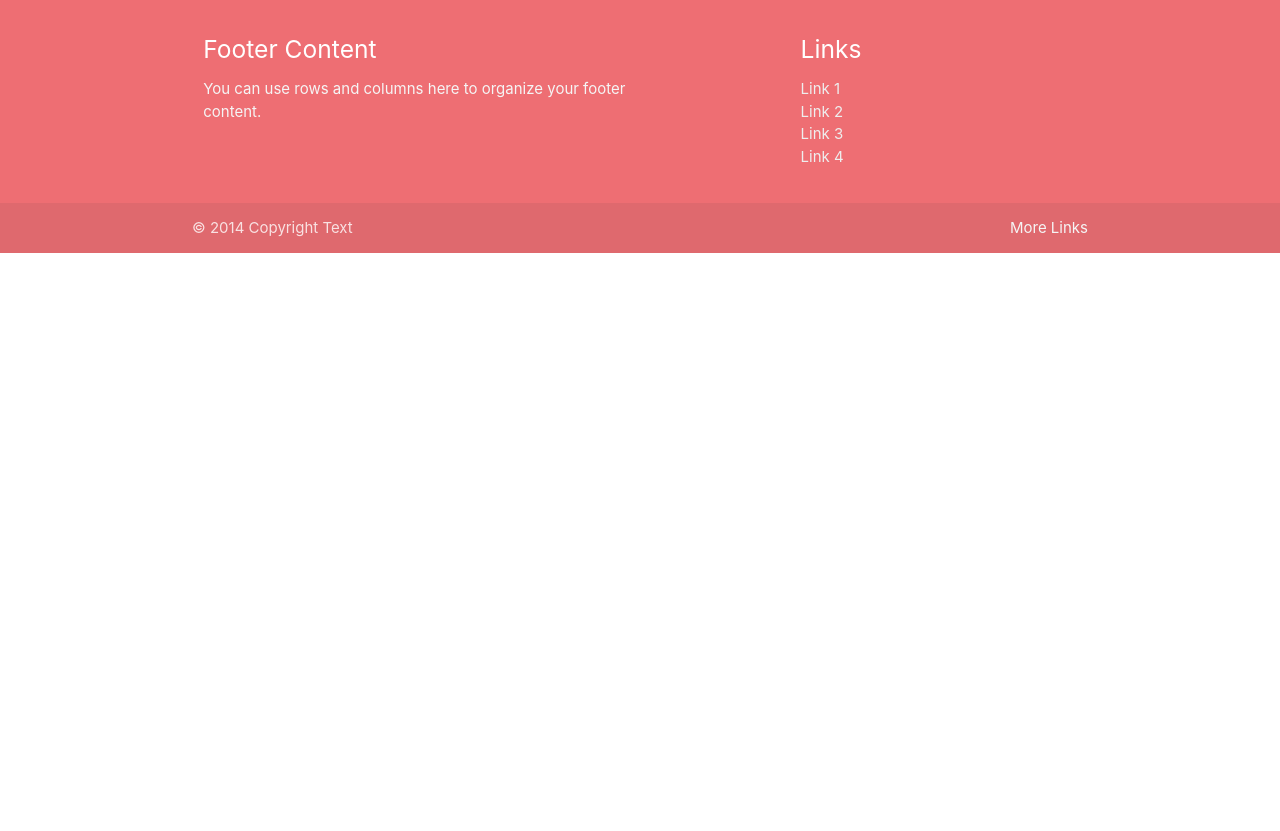
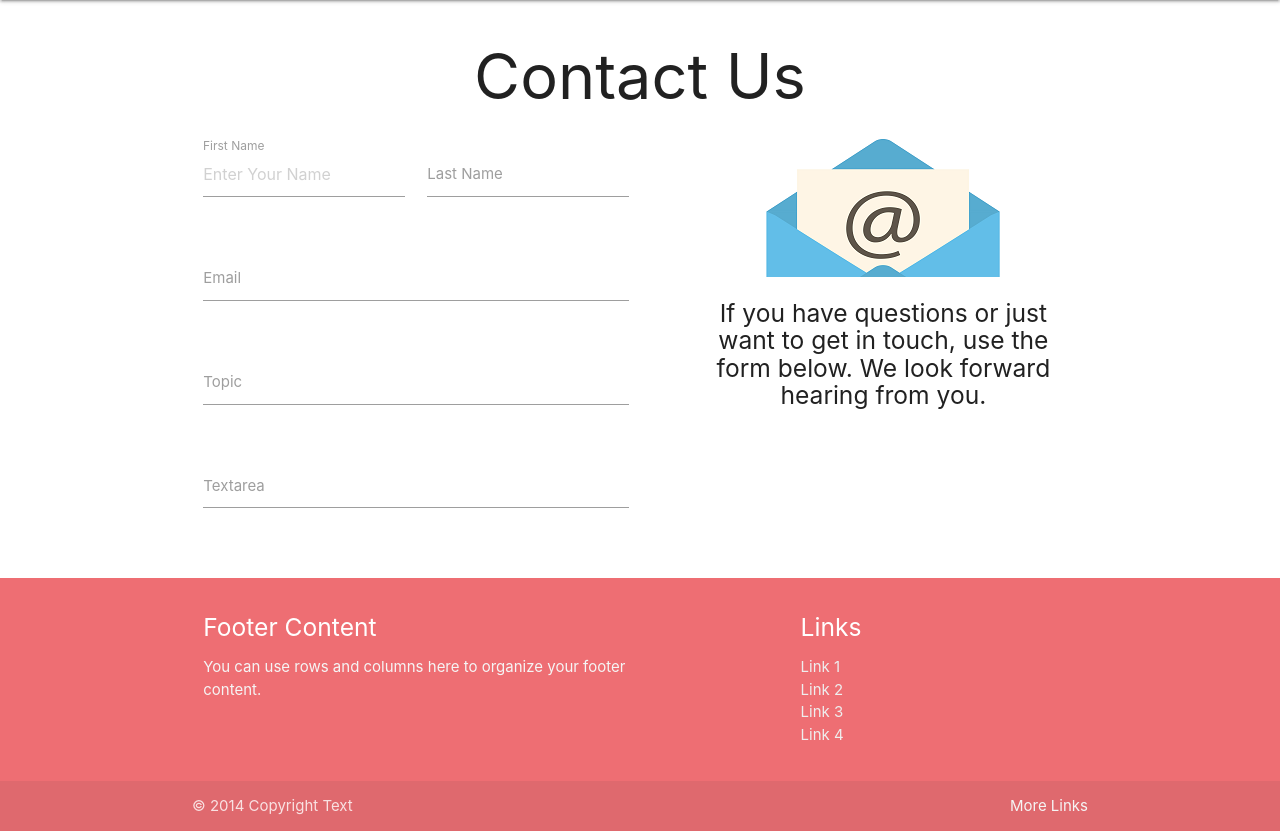
Before and after one commit to JuppyOG/vcs2011-grupe2, a PHP site: page /contacts.php in a window 1280 px wide. Shown: the part 64-895 px from the top of the page. Before the commit the page ends 317 px from the top, so only its background shows below. Run offline with PHP 8.4, Linux system fonts and the light colour scheme.

Commit message:
Contact us pakeitimai

```diff
--- a/contacts.php
+++ b/contacts.php
@@ -1,7 +1,45 @@
-
 <?php include "header.php" ?>
 
+<h1 class="center-align">Contact Us</h1>
+<div class="container">
+<div class="row contact-us-block">
+    <form class="col s6">
+        <div class="row">
+            <div class="input-field col s6">
+                <input placeholder="Enter Your Name" id="first_name" type="text" class="validate">
+                <label for="first_name">First Name</label>
+            </div>
+            <div class="input-field col s6">
+                <input id="last_name" type="text" class="validate">
+                <label for="last_name">Last Name</label>
+            </div>
+        </div>
+        <div class="row">
+            <div class="input-field col s12">
+                <input id="email" type="email" class="validate">
+                <label for="email">Email</label>
+            </div>
+        </div>
+        <div class="row">
+            <div class="input-field col s12">
+                <input id="disabled" type="text" class="validate">
+                <label for="disabled">Topic</label>
+            </div>
+        </div>
 
+        <div class="row">
+            <div class="input-field col s12">
+                <textarea id="textarea" class="materialize-textarea"></textarea>
+                <label for="textarea">Textarea</label>
+            </div>
+        </div>
+    </form>
+    <div class="contact-us-oposite col s6 center-align">
+        <div><img src="images/Email.png" alt=""></div>
+        <div><h5>If you have questions or just want to get in touch, use the form below. We look forward hearing from you.</h5></div>
+    </div>
+</div>
+</div>
 
 <!-- Čia kontaktų puslapio vidinė dalis -->
 
--- a/styles/style.css
+++ b/styles/style.css
@@ -5,8 +5,9 @@
 
 
 /* Rytis stiliaus kodas: */
-
-
+.contact-us-block .contact-us-oposite {
+    padding-left: 50px;
+}
 
 
 
```
Also changed, not shown: images/Email.png (added).
